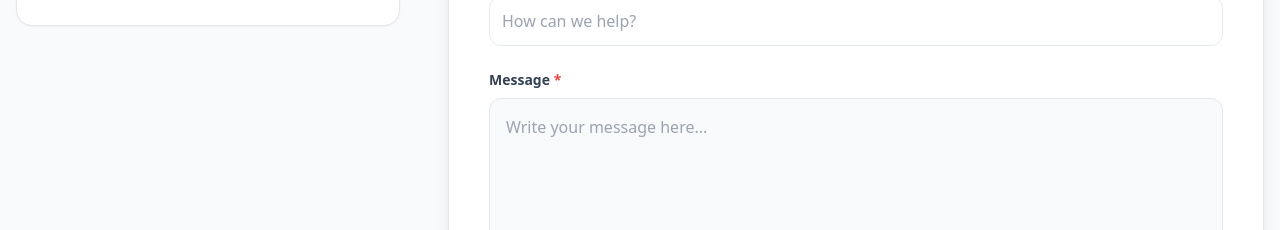
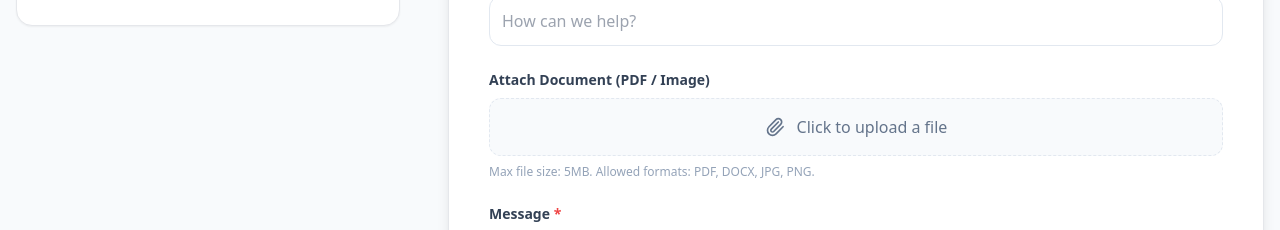
Before and after one commit to rahilakareem389-create/saasecommerce, a React (Vite) app in the folder frontend/: page /contact in a window 1280 px wide. Shown: the part 1028-1258 px from the top of the page. Built offline with nearby package versions, Linux system fonts and the light colour scheme; no server answers.

Commit message:
Restore file upload feature in ContactUs as requested by user

```diff
--- a/frontend/src/pages/ContactUs.jsx
+++ b/frontend/src/pages/ContactUs.jsx
@@ -151,7 +151,7 @@ export default function ContactUs() {
             <h2 className="text-3xl font-bold text-slate-900 dark:text-slate-50 mb-2">Send us a Message</h2>
             <p className="text-slate-500 dark:text-slate-400 mb-8">Fill out the form below and we will get back to you as soon as possible.</p>
 
-            <form action="https://api.web3forms.com/submit" method="POST" className="space-y-6 relative z-10">
+            <form action="https://api.web3forms.com/submit" method="POST" encType="multipart/form-data" className="space-y-6 relative z-10">
               <input type="hidden" name="access_key" value="ef613376-0f0b-4347-895c-0497fb766444" />
               <input type="hidden" name="subject" value="New Contact Form Submission from BuyNest" />
               <input type="hidden" name="redirect" value="https://web3forms.com/success" />
@@ -219,7 +219,27 @@ export default function ContactUs() {
                 <input type="text" name="message_subject" required className="w-full bg-slate-50 dark:bg-[#1f1f2e] border border-slate-200 dark:border-[#3d3d5c] rounded-xl p-3 focus:ring-2 focus:ring-primary-500 focus:border-primary-500 outline-none transition-all hover:border-primary-300" placeholder="How can we help?" />
               </div>
 
-
+              <div>
+                <label className="block text-sm font-semibold text-slate-700 dark:text-slate-300 mb-2">Attach Document (PDF / Image)</label>
+                <div className="relative">
+                  <input
+                    type="file"
+                    name="attachment"
+                    accept=".pdf,.doc,.docx,.png,.jpg,.jpeg"
+                    className="hidden"
+                    id="file-upload"
+                    onChange={handleFileChange}
+                  />
+                  <label
+                    htmlFor="file-upload"
+                    className={`flex items-center gap-3 w-full bg-slate-50 dark:bg-[#1f1f2e] border border-slate-200 dark:border-[#3d3d5c] border-dashed rounded-xl p-4 cursor-pointer hover:bg-slate-100 dark:bg-[#2a2a3c]/50 transition-colors justify-center ${fileName ? 'text-primary-600 border-primary-300 bg-primary-50/30' : 'text-slate-500 dark:text-slate-400'}`}
+                  >
+                    <Paperclip size={20} />
+                    <span className="font-medium">{fileName ? fileName : "Click to upload a file"}</span>
+                  </label>
+                </div>
+                <p className="text-xs text-slate-400 mt-2">Max file size: 5MB. Allowed formats: PDF, DOCX, JPG, PNG.</p>
+              </div>
 
               <div>
                 <label className="block text-sm font-semibold text-slate-700 dark:text-slate-300 mb-2">Message <span className="text-red-500">*</span></label>
```
